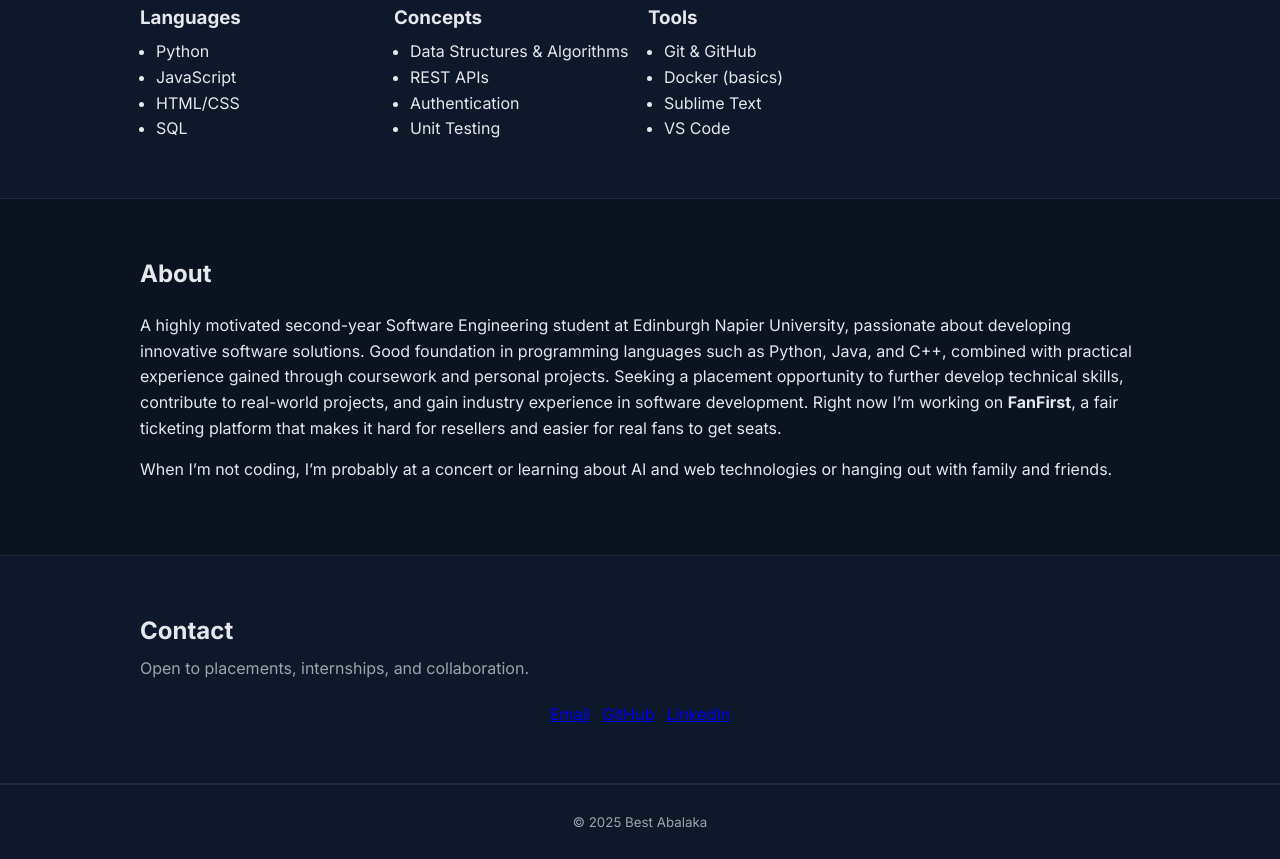
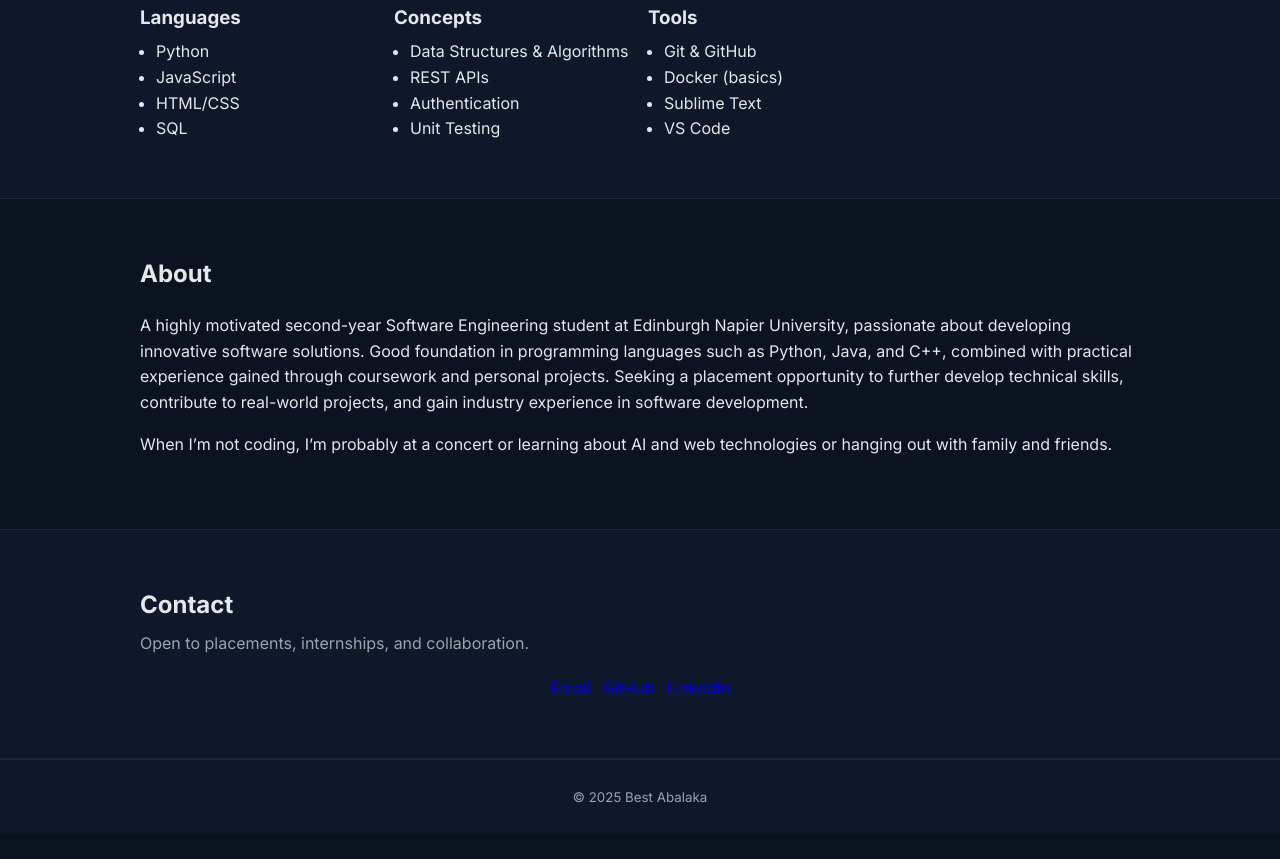
Before and after one commit to bestabalaka25/portfolio, a plain HTML site: page index.html in a window 1280 px wide. Shown: the part 1386-2245 px from the top of the page. After the commit the page ends 2219 px from the top, so only its background shows below. Drawn offline with Linux system fonts and the light colour scheme.

Commit message:
Update index.html

```diff
--- a/index.html
+++ b/index.html
@@ -4,7 +4,7 @@
   <meta charset="utf-8" />
   <meta name="viewport" content="width=device-width, initial-scale=1" />
   <title>Best • Software Engineer</title>
-  <link rel="icon" href="Me1.jpg" type="image/png">
+  <link rel="icon" href="Me1.jpg" type="x-icon">
   <meta name="description" content="Portfolio of Best — software engineering student building fair, secure ticketing apps and more." />
   <meta property="og:title" content="Best • Software Engineer" />
   <meta property="og:description" content="Projects, skills, and contact." />
@@ -109,9 +109,7 @@
       </div>
       <div class="about">
         <p>
-          A highly motivated second-year Software Engineering student at Edinburgh Napier University, passionate about developing innovative software solutions. Good foundation in programming languages such as Python, Java, and C++, combined with practical experience gained through coursework and personal projects. Seeking a placement opportunity to further develop technical skills, contribute to real-world projects, and gain industry experience in software development. Right now I’m working on
-          <strong>FanFirst</strong>, a fair ticketing platform that makes it hard for resellers
-          and easier for real fans to get seats.
+          A highly motivated second-year Software Engineering student at Edinburgh Napier University, passionate about developing innovative software solutions. Good foundation in programming languages such as Python, Java, and C++, combined with practical experience gained through coursework and personal projects. Seeking a placement opportunity to further develop technical skills, contribute to real-world projects, and gain industry experience in software development.
         </p>
         <p>
           When I’m not coding, I’m probably at a concert or learning about AI and web technologies or hanging out with family and friends.
```
